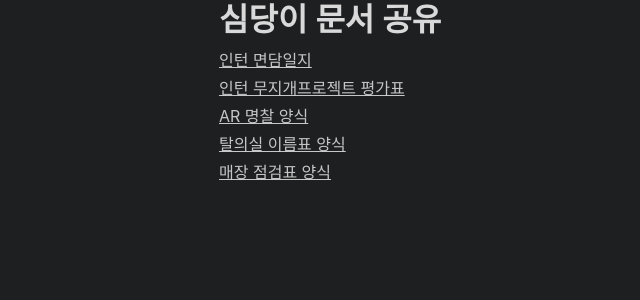
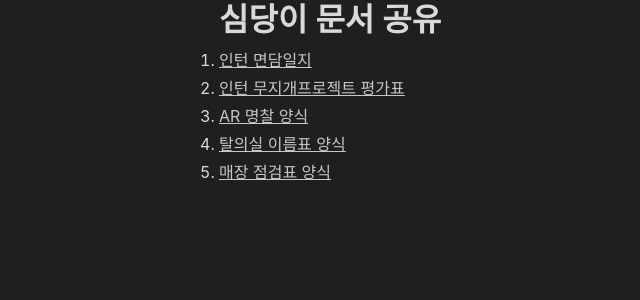
Before and after one commit to hanseodev/hanseodev.github.io, a Jekyll site: the page built from cloud.md, in a window 1280 px wide. Shown: the top 300 px of the page, without its empty margins (85-725 px from the left). Built offline with Jekyll 4.4.1, drawn with Linux system fonts in a browser that asks for light colours.

Commit message:
Update cloud.md

```diff
--- a/cloud.md
+++ b/cloud.md
@@ -2,6 +2,12 @@
 layout: lab
 title: 심당이 문서 공유
 ---
+
+<style>
+ol {
+  list-style-type: decimal;
+  }
+</style>
 
 1. [인턴 면담일지](./assets/cloud/인턴 면담일지.xlsx)
 2. [인턴 무지개프로젝트 평가표](./assets/cloud/인턴 무지개프로젝트 평가표.xlsx)
```
